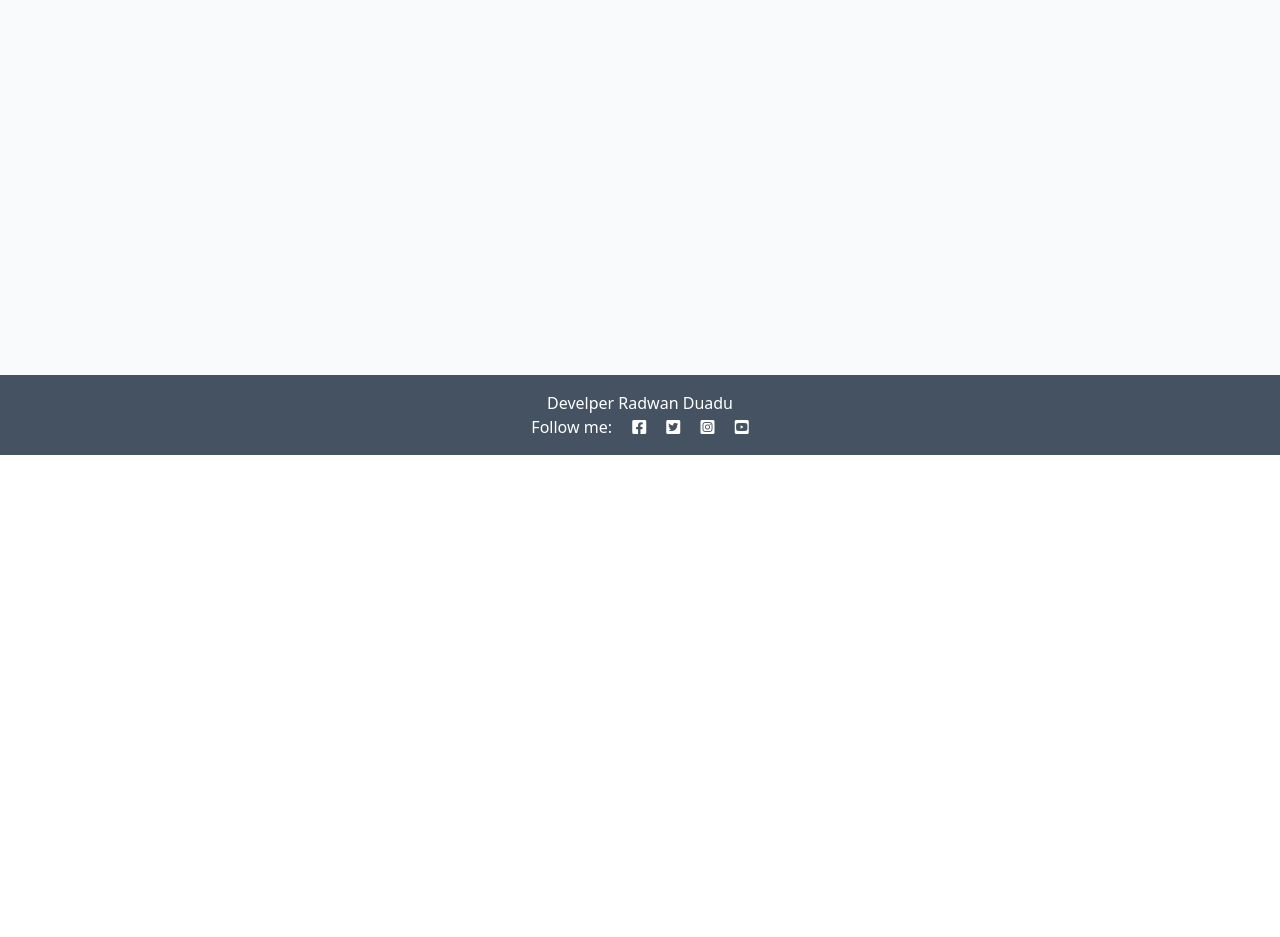
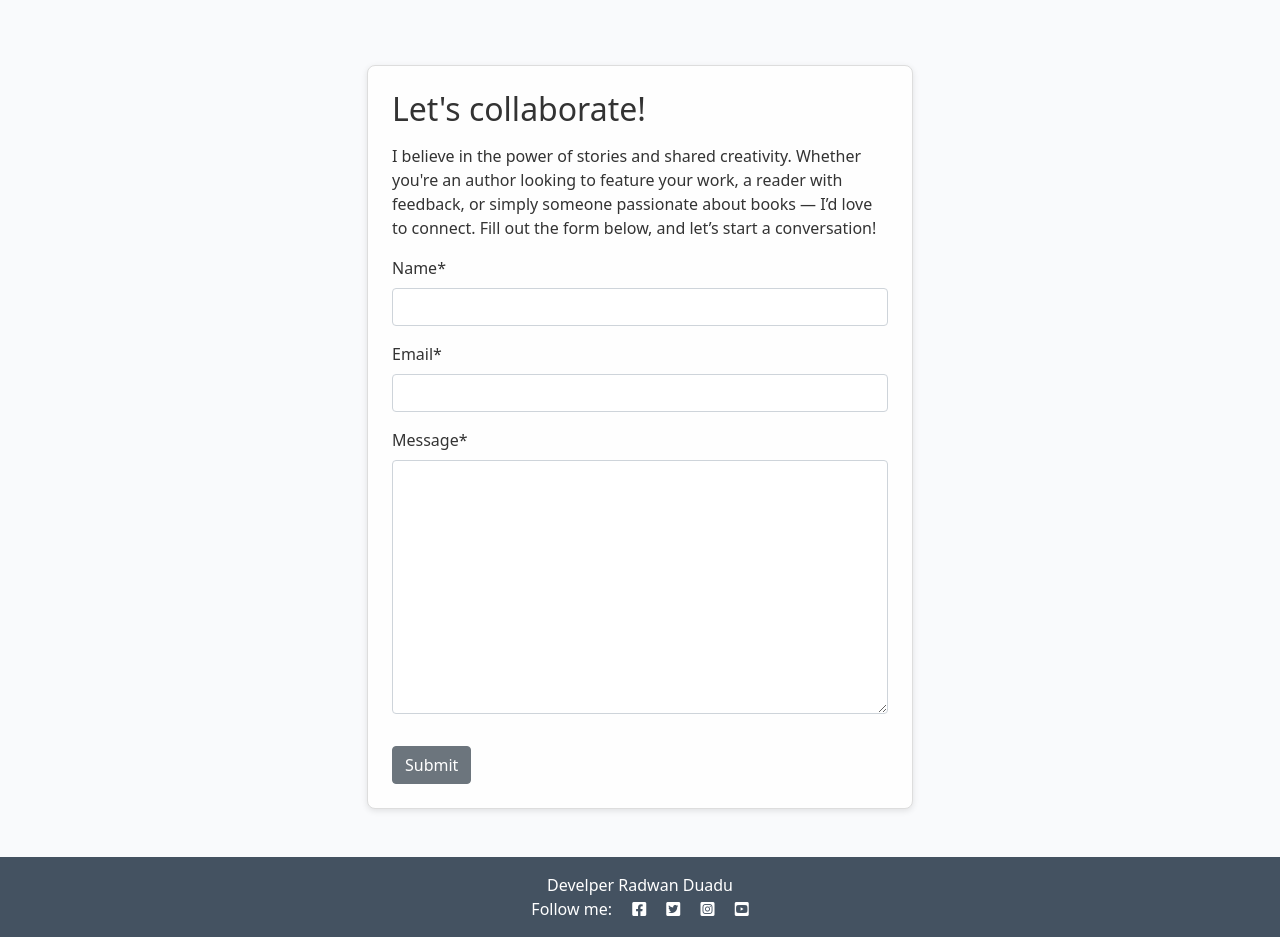
Before and after one commit to RadwanDuadu/100Reads, a Django app: page /about/ in a window 1280 px wide. Shown: the part 345-1282 px from the top of the page. Before the commit the page ends 800 px from the top, so only its background shows below. Run offline with Django 4.2, Linux system fonts and the light colour scheme; data that the repository does not hold is empty; some libraries are stand-ins or nearby versions.

Commit message:
Add contact section to about app

```diff
--- a/about/admin.py
+++ b/about/admin.py
@@ -1,5 +1,5 @@
 from django.contrib import admin
-from .models import About
+from .models import About, ContactRequest
 from django_summernote.admin import SummernoteModelAdmin
 
 
@@ -7,3 +7,7 @@ from django_summernote.admin import SummernoteModelAdmin
 class AboutAdmin(SummernoteModelAdmin):
 
     summernote_fields = ('content',)
+
+@admin.register(ContactRequest)
+class ContactRequestAdmin(admin.ModelAdmin):
+    list_display = ('message', 'read',)
--- /dev/null
+++ b/about/forms.py
@@ -0,0 +1,8 @@
+from .models import ContactRequest
+from django import forms
+
+
+class ContactForm(forms.ModelForm):
+    class Meta:
+        model = ContactRequest
+        fields = ('name', 'email', 'message')
--- a/about/models.py
+++ b/about/models.py
@@ -8,3 +8,12 @@ class About(models.Model):
 
     def __str__(self):
         return self.title
+
+class ContactRequest(models.Model):
+    name = models.CharField(max_length=200)
+    email = models.EmailField()
+    message = models.TextField()
+    read = models.BooleanField(default=False)
+
+    def __str__(self):
+        return f"Message from {self.name} - {'Read' if self.read else 'Unread'}"
--- a/about/templates/about/about.html
+++ b/about/templates/about/about.html
@@ -1,6 +1,8 @@
 {% extends 'base.html' %}
 {% block content %}
 {% load static %}
+{% load crispy_forms_tags %}
+
 <div class="container mt-5">
   <div class="row">
     <div class="col-4 text-center">
@@ -20,5 +22,23 @@
       <p class="text-end"><em>Updated on: {{ about.updated_on }}</em></p>
     </div>
   </div>
+  <div class="row justify-content-center my-5">
+    <div class="col-12 col-md-8 col-lg-6">
+      <div class="card review-card p-4">
+        <h2 class="mb-3">Let's collaborate!</h2>
+        <p>I believe in the power of stories and shared creativity.
+          Whether you're an author looking to feature your work, a reader with feedback, or simply someone passionate
+          about books — I’d love to connect.
+          Fill out the form below, and let’s start a conversation!
+        </p>
+
+        <form method="post">
+          {% csrf_token %}
+          {{ contact_form|crispy }}
+          <button class="btn btn-secondary mt-3" type="submit">Submit</button>
+        </form>
+      </div>
+    </div>
+  </div>
 </div>
 {% endblock content %}
--- a/about/views.py
+++ b/about/views.py
@@ -1,15 +1,18 @@
 from django.shortcuts import render
 from .models import About
-
+from .forms import ContactForm
 
 def about_me(request):
     """
     Renders the About page
     """
     about = About.objects.all().order_by('-updated_on').first()
+    contact_form = ContactForm()
 
     return render(
         request,
         "about/about.html",
-        {"about": about},
+        {"about": about,
+         "contact_form": contact_form
+         },
     )
--- a/library/templates/library/book_detail.html
+++ b/library/templates/library/book_detail.html
@@ -52,6 +52,9 @@
                     faded{% elif not review.approved %} d-none{% endif %}">
                     <p class="font-weight-bold">
                         <h5><b>{{ review.author }}</b></h5>
+                        <p class="{% if review.rating == 5 %}green
+                            {% elif review.rating == 1 %}red
+                            {% endif %}">Rating: {{review.rating}}/5</p>
                         <span class="font-weight-normal">
                             Created on: {{ review.created_on }}
                         </span>
```
Also changed, not shown: about/migrations/0001_initial.py (added).
